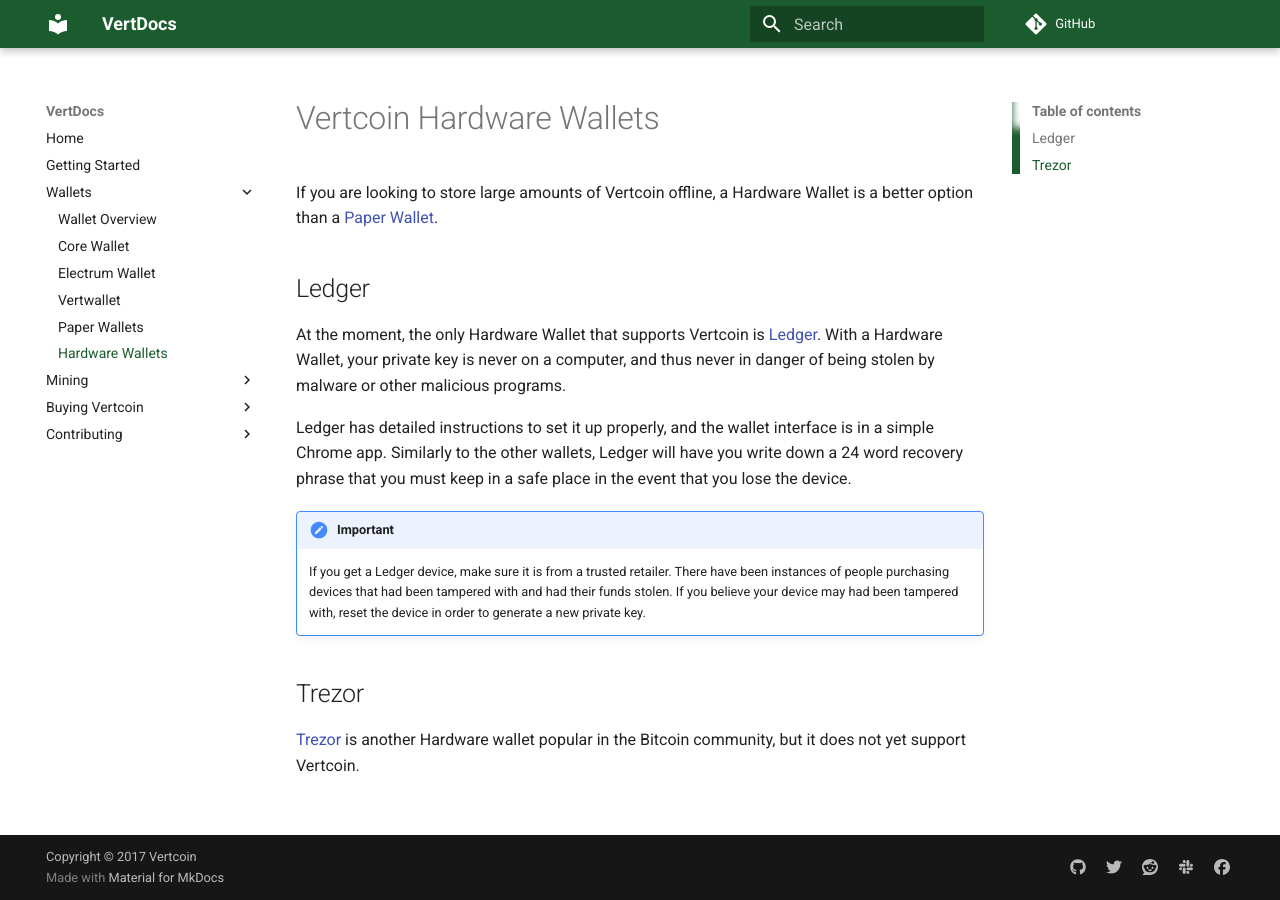
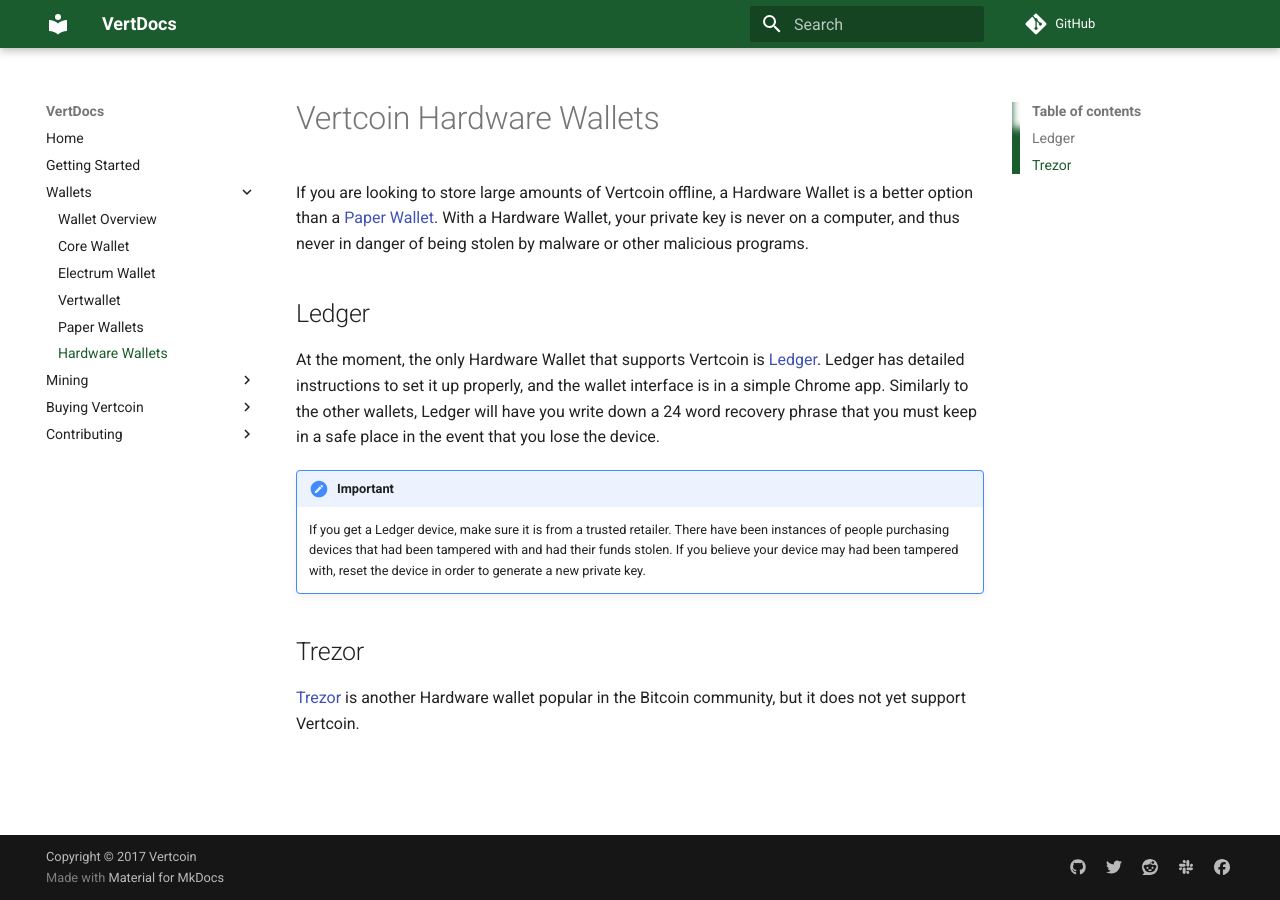
Before and after one commit to vertcoin-project/VertDocs, an MkDocs documentation site: the page built from docs/Wallets/Hardware-Wallets.md, in a window 1280 px wide. Built offline with MkDocs 1.6.1 and Material for MkDocs 9.7.7, drawn with Linux system fonts in a browser that asks for light colours; comment, search, counter and statistics services are not loaded; old or Windows-style settings are respelled for this version of MkDocs.

```diff
--- a/docs/Wallets/Hardware-Wallets.md
+++ b/docs/Wallets/Hardware-Wallets.md
@@ -1,12 +1,10 @@
 # Vertcoin Hardware Wallets
 
-If you are looking to store large amounts of Vertcoin offline, a Hardware Wallet is a better option than a [Paper Wallet](./Paper-Wallets/).
+If you are looking to store large amounts of Vertcoin offline, a Hardware Wallet is a better option than a [Paper Wallet](./Paper-Wallets/). With a Hardware Wallet, your private key is never on a computer, and thus never in danger of being stolen by malware or other malicious programs.
 
 ## Ledger
 
-At the moment, the only Hardware Wallet that supports Vertcoin is [Ledger](https://www.ledgerwallet.com/). With a Hardware Wallet, your private key is never on a computer, and thus never in danger of being stolen by malware or other malicious programs.
-
-Ledger has detailed instructions to set it up properly, and the wallet interface is in a simple Chrome app. Similarly to the other wallets, Ledger will have you write down a 24 word recovery phrase that you must keep in a safe place in the event that you lose the device.
+At the moment, the only Hardware Wallet that supports Vertcoin is [Ledger](https://www.ledgerwallet.com/). Ledger has detailed instructions to set it up properly, and the wallet interface is in a simple Chrome app. Similarly to the other wallets, Ledger will have you write down a 24 word recovery phrase that you must keep in a safe place in the event that you lose the device.
 
 !!!important
     If you get a Ledger device, make sure it is from a trusted retailer. There have been instances of people purchasing devices that had been tampered with and had their funds stolen. If you believe your device may had been tampered with, reset the device in order to generate a new private key.
```
